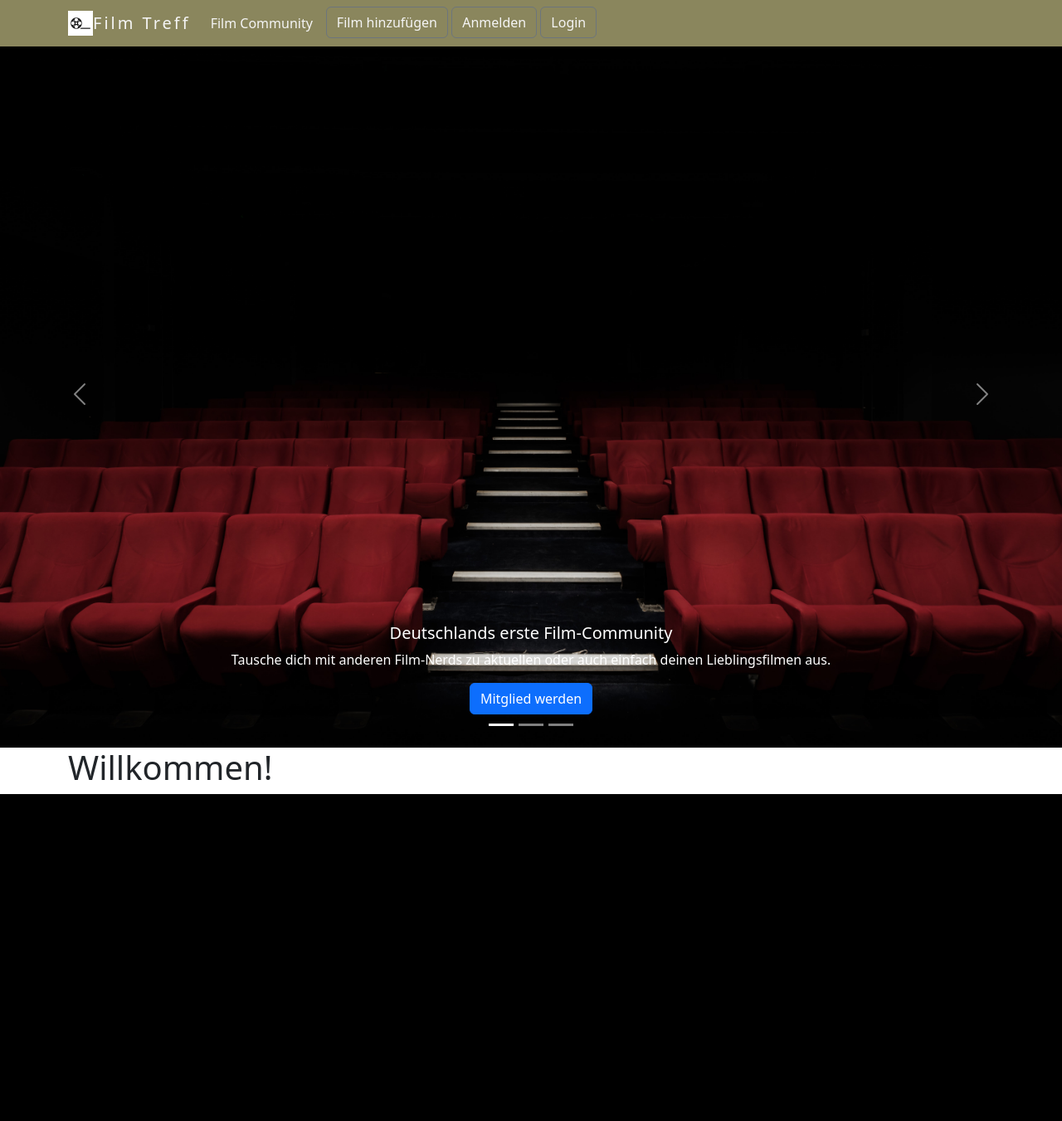
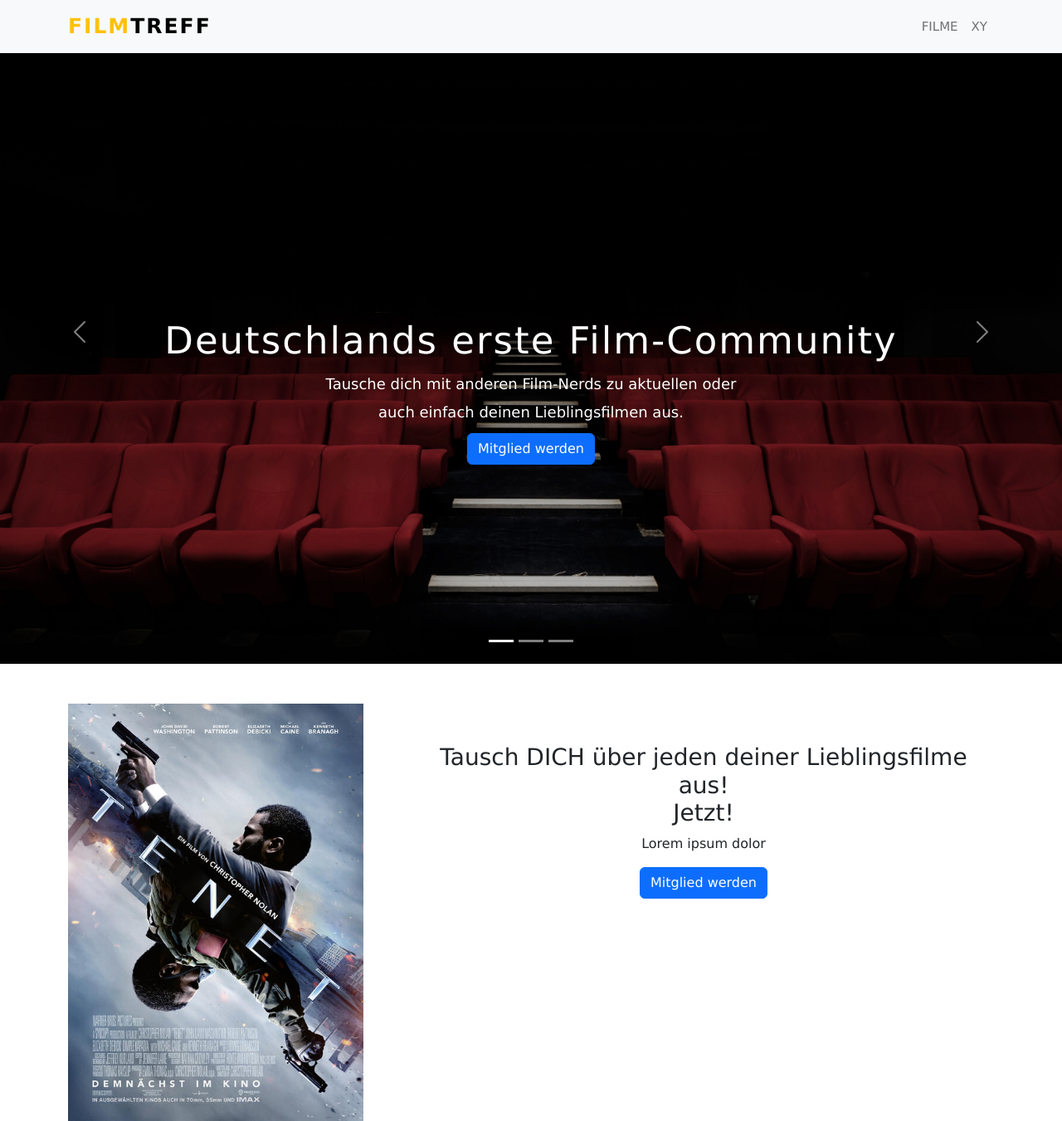
Before and after one commit to vincm1/flask_films, a Flask app: page / in a window 1280 px wide. Shown: the whole page at 83% size. Before the commit the page ends 957 px from the top, so only its background shows below. Run offline with Flask 2, Linux system fonts and the light colour scheme; some libraries are stand-ins or nearby versions.

Commit message:
improved navbar and layout

```diff
--- a/app/filme/templates/home.html
+++ b/app/filme/templates/home.html
@@ -10,44 +10,53 @@
                 <div class="carousel-inner">
                   <div class="carousel-item active">
                     <img src="static/img/kino.jpg" class="d-block w-100" alt="...">
-                    <div class="carousel-caption d-none d-md-block">
+                    <div class="carousel-caption">
                       <h5>Deutschlands erste Film-Community</h5>
                       <p>Tausche dich mit anderen Film-Nerds zu aktuellen oder auch einfach deinen Lieblingsfilmen aus.</p>
-                      <a class="btn btn-primary" href="{{ url_for('authentication.register_user') }}">Mitglied werden</a>
+                      <a class="btn btn-primary mt-2" href="{{ url_for('authentication.register_user') }}">Mitglied werden</a>
                     </div>
                   </div>
                   <div class="carousel-item">
                     <img src="static/img/Filmrolle.jpg" class="d-block w-100" alt="...">
-                    <div class="carousel-caption d-none d-md-block">
+                    <div class="carousel-caption">
                         <h5>Deutschlands erste Film-Community</h5>
                         <p>Tausche dich mit anderen Film-Nerds zu aktuellen oder auch einfach deinen Lieblingsfilmen aus.</p>
-                        <a class="btn btn-primary" href="{{ url_for('authentication.register_user') }}">Mitglied werden</a>
+                        <a class="btn btn-primary mt-2" href="{{ url_for('authentication.register_user') }}">Mitglied werden</a>
                     </div>
                   </div>
                   <div class="carousel-item">
                     <img src="static/img/klappe.jpg" class="d-block w-100" alt="...">
-                    <div class="carousel-caption d-none d-md-block">
+                    <div class="carousel-caption">
                         <h5>Deutschlands erste Film-Community</h5>
                         <p>Tausche dich mit anderen Film-Nerds zu aktuellen oder auch einfach deinen Lieblingsfilmen aus.</p>
-                        <a class="btn btn-primary" href="{{ url_for('authentication.register_user') }}">Mitglied werden</a>
+                        <a class="btn btn-primary mt-2" href="{{ url_for('authentication.register_user') }}">Mitglied werden</a>
                     </div>
                   </div>
                 </div>
-                <button class="carousel-control-prev" type="button" data-bs-target="#carouselExampleCaptions" data-bs-slide="prev">
+                <button class="carousel-control-prev" type="button mt-2" data-bs-target="#carouselExampleCaptions" data-bs-slide="prev">
                   <span class="carousel-control-prev-icon" aria-hidden="true"></span>
                   <span class="visually-hidden">Previous</span>
                 </button>
-                <button class="carousel-control-next" type="button" data-bs-target="#carouselExampleCaptions" data-bs-slide="next">
+                <button class="carousel-control-next" type="button mt-2" data-bs-target="#carouselExampleCaptions" data-bs-slide="next">
                   <span class="carousel-control-next-icon" aria-hidden="true"></span>
                   <span class="visually-hidden">Next</span>
                 </button>
         </div>
 
-        <div class="container">
-            <div class="">
-                <h1>
-                    Willkommen!
-                </h1>
+        <section id="about" class="about-section-padding mt-5">
+          <div class="container">
+            <div class="row">
+              <div class="col-lg-4 col-md 12 col-12" >
+                <img src="static/img/Tenet.jpg" class="img-fluid" alt="">
+              </div>
+              <div class="col-lg-8 col-md-12 col-12 ps-lg-5 mt-md-5">
+                <div class="about-text">
+                  <h3> Tausch DICH über jeden deiner Lieblingsfilme aus! <br> Jetzt! </h3>
+                  <p>Lorem ipsum dolor</p>
+                  <a class="btn btn-primary" href="{{ url_for('authentication.register_user') }}">Mitglied werden</a>
+                </div>
+              </div>
             </div>
-        </div>
+          </div>
+        </section>
     {% endblock %}
--- a/app/filme/templates/layout.html
+++ b/app/filme/templates/layout.html
@@ -25,7 +25,28 @@
       {% endfor %}
 
       {% block navbar %}
-        <nav class="navbar navbar-expand-lg fixed-top navbar-scroll shadow-0" style="background-color: #8A865D;">
+        <nav class="navbar navbar-expand-lg navbar-light bg-light fixed-top">
+          <div class="container">
+            <a class="navbar-brand" href="{{ url_for('main.display_home') }}"><span class="text-warning">Film</span>Treff</a>
+            <button class="navbar-toggler" type="button" data-bs-toggle="collapse" data-bs-target="#navbarSupportedContent" aria-controls="navbarSupportedContent" aria-expanded="false" aria-label="Toggle navigation">
+              <span class="navbar-toggler-icon"></span>
+            </button>
+            <div class="collapse navbar-collapse" id="navbarSupportedContent">
+              <ul class="navbar-nav ms-auto mb-2 mb-lg-0">
+                <li class="nav-item">
+                  <a class="nav-link" href="{{ url_for('main.display_home')}}">Filme</a>
+                </li>
+                <li class="nav-item">
+                  <a class="nav-link" href="#">XY</a>
+                </li>
+              </ul>
+            </div>
+          </div>
+        </nav>
+
+
+
+        <!-- <nav class="navbar navbar-expand-lg fixed-top navbar-scroll shadow-0" style="background-color: #8A865D;">
           <div class="container">
             <img src="static/img/logo-filmtreff.jpg" alt="" height="30px" width="30px">
             <a class="navbar-brand" href="{{ url_for('main.display_home')}}">Film Treff</a>
@@ -57,7 +78,7 @@
           </div>
         </nav>
         <br>
-        <br>
+        <br> -->
       {% endblock navbar %}
 
             {# empty block for custom content #}
--- a/app/static/css/styles.css
+++ b/app/static/css/styles.css
@@ -1,25 +1,122 @@
-.navbar-brand {
-    letter-spacing: 3px;
-    color: whitesmoke;
+*{
+  font-family: Verdana;
+}
+
+body{
+  background: f1fbff;
+}
+
+.section-padding{
+  padding: 100px 0;
+}
+
+.carousel-item{
+  height: 100vh;
+  min-height: 300px;
+}
+
+.carousel-caption{
+  bottom: 220px;
+  z-index: 2;
+}
+
+.carousel-caption h5{
+  font-size: 45px;
+  letter-spacing: 2px;
+  margin-top: 25px;
+}
+
+.carousel-caption p{
+  width: 60%;
+  margin: auto;
+  font-size: 18px;
+  line-height: 1.9;
+}
+
+.carousel-inner::before{
+  content: " ";
+  position: absolute;
+  width: 100%;
+  height: 100%;
+  top: 0;
+  left: 0;
+  background: rgba(0, 0, 0, 0.2);
+  z-index: 1;
+}
+
+.navbar-nav a{
+  font-size: 15px;
+  text-transform: uppercase;
+  font-weight: 500;
+}
+
+.navbar-light .navbar-brand{
+  color: #000;
+  font-size: 25px;
+  text-transform: uppercase;
+  font-weight: 700;
+  letter-spacing: 2px;
+}
+
+.w-100{
+  height:100vh;
+}
+
+.navbar-light .navbar-brand:focus,
+.navbar-light .navbar-brand:hover{
+  color:#000;
+}
+
+.navbar-light .navbar-nav .navbar-link{
+  color: #000;
+}
+
+.about-text{
+  text-align: center;
+}
+
+/* responsive */
+
+@media only screen and (min-width: 768px) and (max-width: 991px){
+  .carousel-caption{
+    bottom: 370px;
   }
+  .carousel-caption p{
+    width: 100px;
+  }
+}
 
-  .navbar-brand:hover {
-    font-style: bold;
+@media only screen and (max-width: 767px) {
+  .navbar-nav{
+    text-align: center;
   }
+  .carousel.caption{
+    bottom: 125px;
+  }
+  .carousel-caption h5{
+    font-size: 17px;
+  }
+  .carousel-caption a{
+    padding: 10px 15px;
+  }
+  .carousel-caption p{
+    width: 100%;
+    line-height: 1.6;
+  }
+}
 
-  .navbar-scroll .nav-link,
-  .navbar-scroll .fa-bars {
-    color: whitesmoke;
-  }
 
-  .navbar-scrolled .nav-link,
-  .navbar-scrolled .fa-bars {
-    color: whitesmoke;
-  }
 
-  .navbar-scrolled {
-    background-color: #ffede7;
-  }
+
+
+
+
+
+
+
+
+
+
 
 .btn-outline-secondary{
     color:whitesmoke;
```
